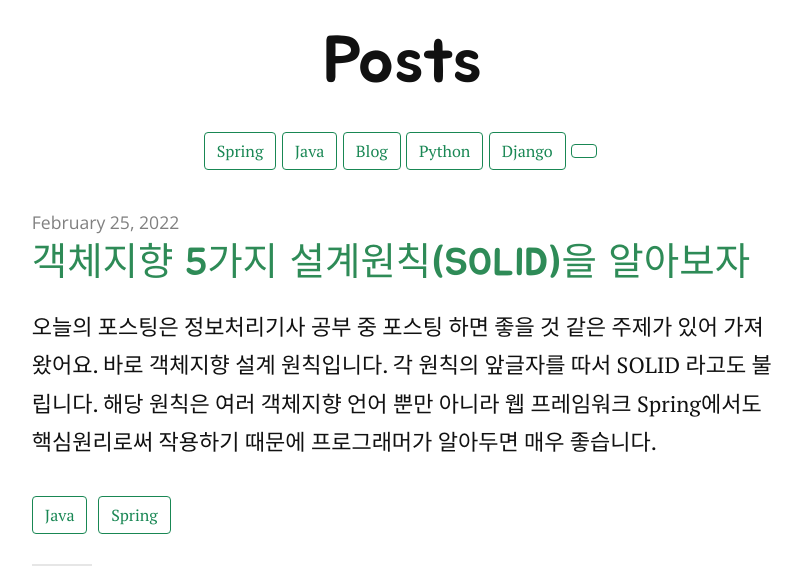
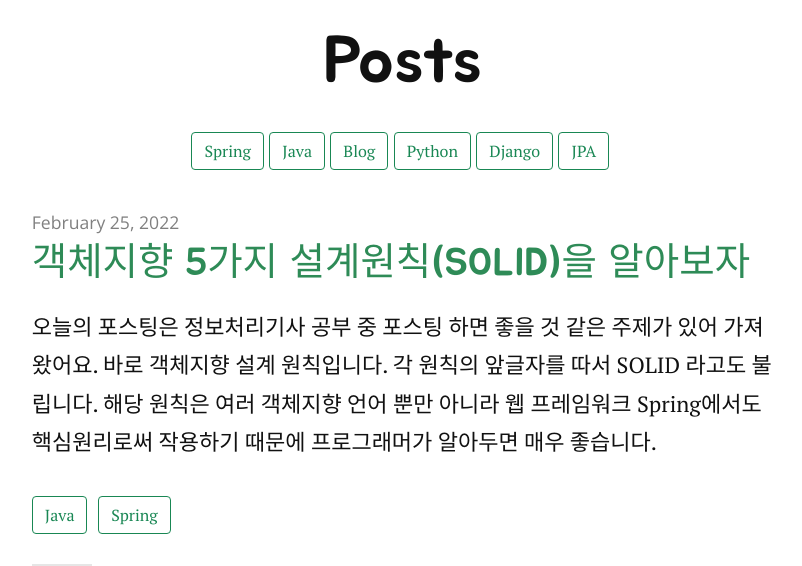
Before and after one commit to YangTaeyoung/YangTaeyoung.github.io, a Jekyll site: the page built from index.html, in a window 1280 px wide and 900 px high, cut to the strip 334-900 px from the top of the window. Shown: the whole strip, without its empty margins (237-1039 px from the left). Built offline with Jekyll 4.4.1, drawn with Linux system fonts in a browser that asks for light colours; nearby versions of some CDN libraries; some web fonts are replaced; the list of posts is cut into pages by our own code.

Commit message:
Update format.yml

```diff
--- a/_data/format.yml
+++ b/_data/format.yml
@@ -3,3 +3,4 @@
 blog: Blog
 python: Python
 django: Django
+jpa: JPA
```
